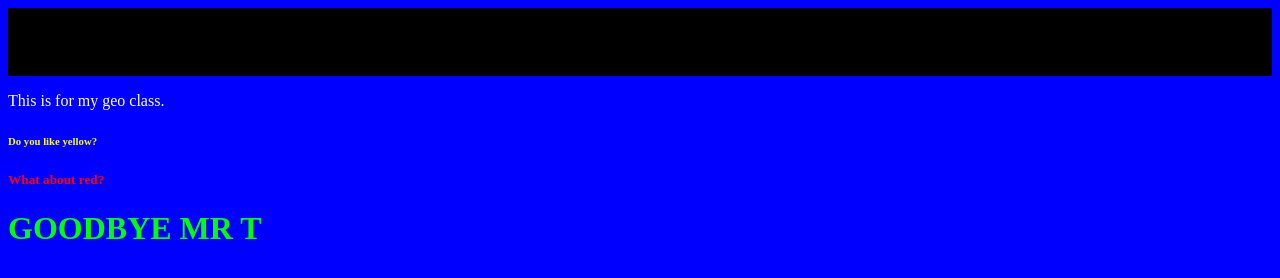
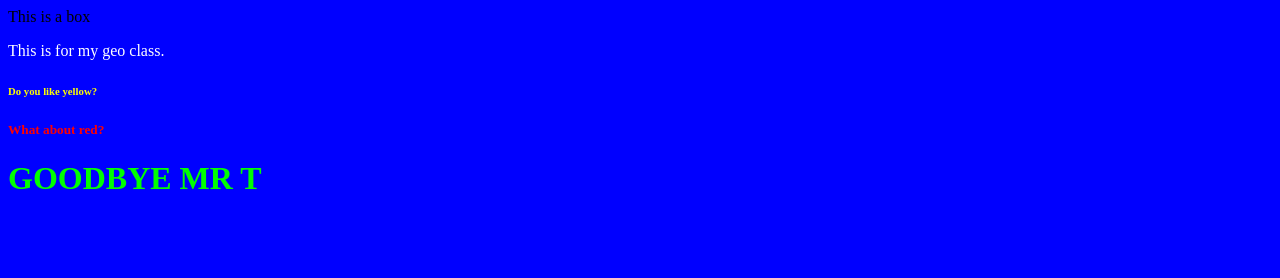
Before and after one commit to datastructure-d4ta/datastructure-d4ta.github.io, a plain HTML site: page index.html in a window 1280 px wide. Drawn offline with Linux system fonts and the light colour scheme.

Commit message:
Update style.css

```diff
--- a/style.css
+++ b/style.css
@@ -13,7 +13,7 @@ h5{
 h1{
   color: rgb(0,255,0);
   }
-#box{
+.box{
   border: rgb(200, 100, 50);
   padding: 25px 10px;
   content: rgb(255,0,255);
```
